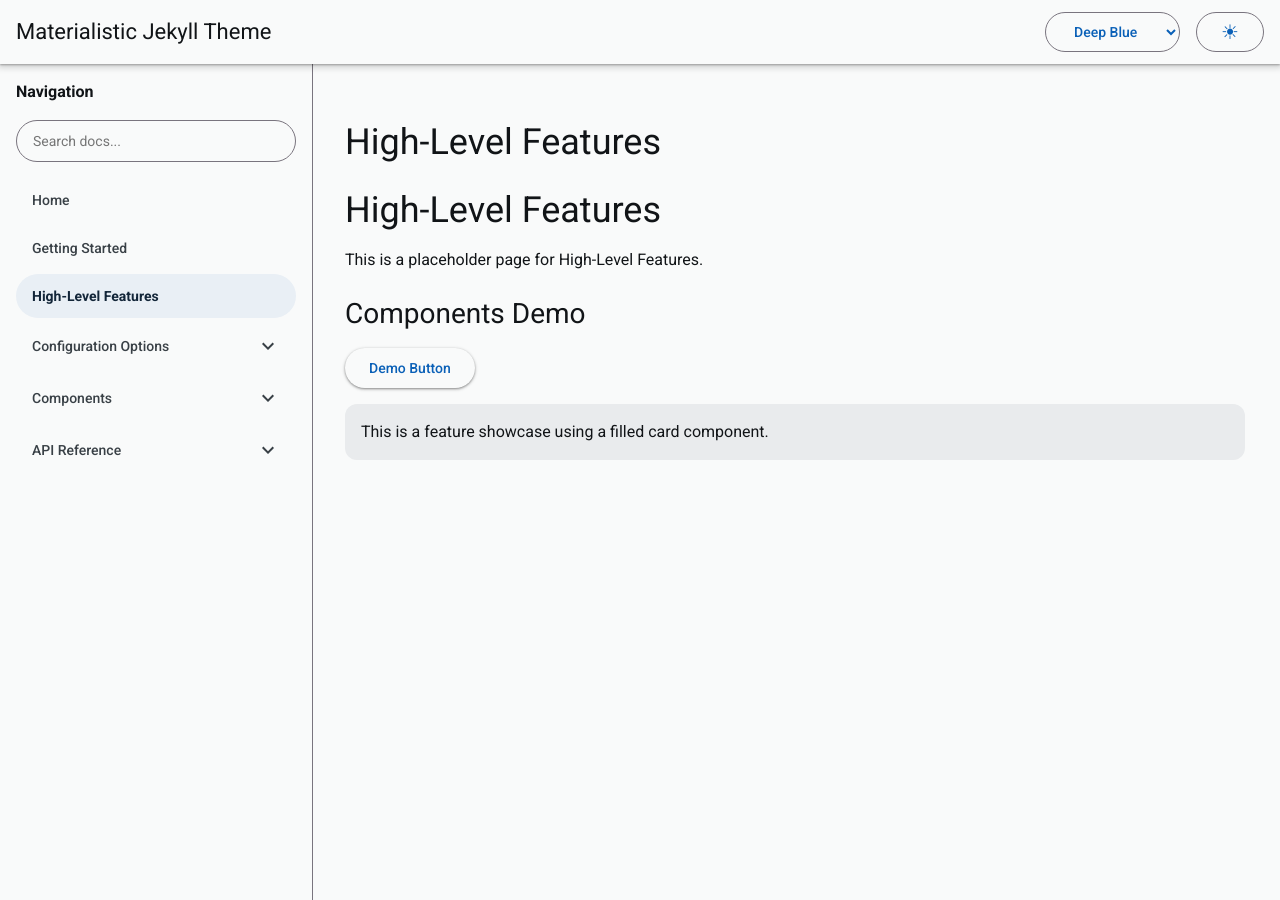
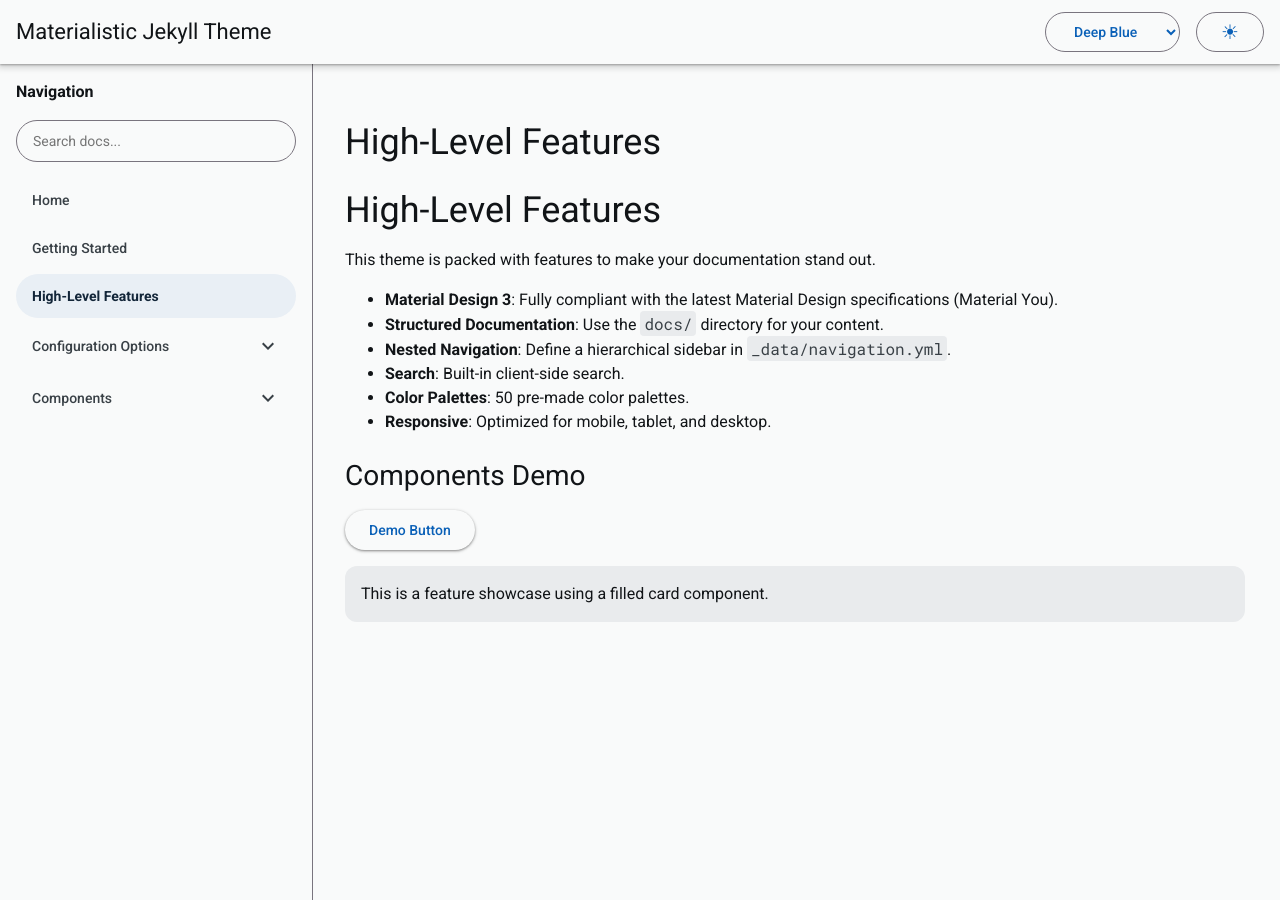
Before and after one commit to toxicoder/materialistic-jekyll, a Jekyll site: the page built from docs/high-level-features.md, in a window 1280 px wide and 900 px high. Built offline with Jekyll 4.4.1, drawn with Linux system fonts in a browser that asks for light colours.

Commit message:
Cleanup documentation: remove placeholder files and update features list

```diff
--- a/docs/high-level-features.md
+++ b/docs/high-level-features.md
@@ -5,7 +5,14 @@ permalink: /docs/high-level-features/
 
 # High-Level Features
 
-This is a placeholder page for High-Level Features.
+This theme is packed with features to make your documentation stand out.
+
+*   **Material Design 3**: Fully compliant with the latest Material Design specifications (Material You).
+*   **Structured Documentation**: Use the `docs/` directory for your content.
+*   **Nested Navigation**: Define a hierarchical sidebar in `_data/navigation.yml`.
+*   **Search**: Built-in client-side search.
+*   **Color Palettes**: 50 pre-made color palettes.
+*   **Responsive**: Optimized for mobile, tablet, and desktop.
 
 ## Components Demo
 
```
Also changed, not shown: _data/navigation.yml (+0 -10 lines), docs/api/posts.md (deleted, +0 -8 lines), docs/api/users.md (deleted, +0 -8 lines), docs/configuration/advanced.md (deleted, +0 -8 lines).
